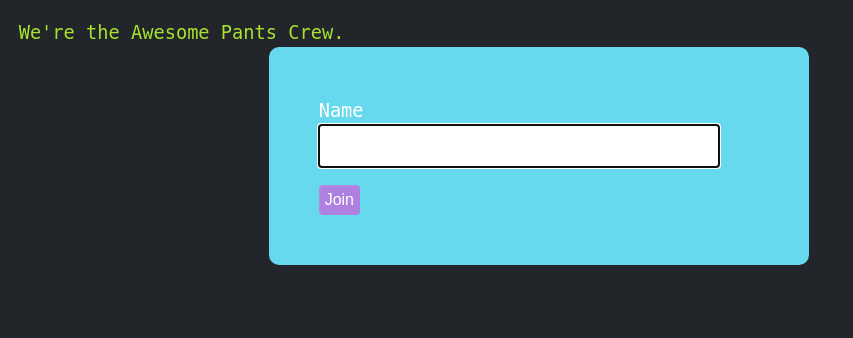
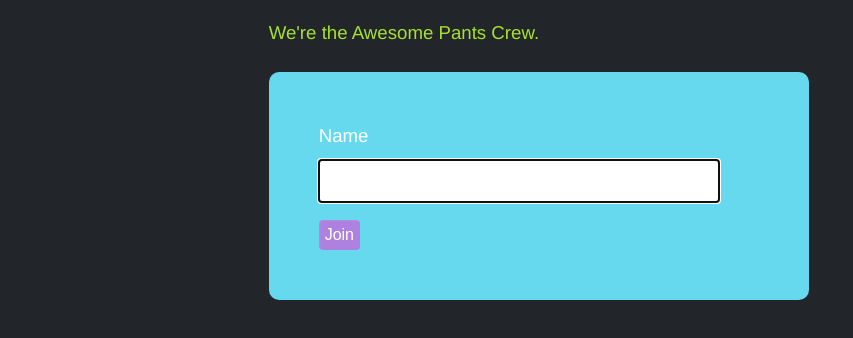
Before and after one commit to killman88/the401, a website: page index.html in a window 1280 px wide. Shown: the whole page, without its empty margins (0-853 px from the left). Drawn offline with Linux system fonts and the light colour scheme; no server answers.

Commit message:
edited page head

```diff
--- a/style.css
+++ b/style.css
@@ -83,7 +83,9 @@ table {
 
 header{
   color: #A6E22E;
-  margin- left:50px;
+  margin-left: 250px;
+  margin-bottom: 25px;
+  font-family: helvetica;
 }
 
 
@@ -223,11 +225,12 @@ form {
   border-radius:10px;
   background: #66D9EF;
   border:0px;
+  font-family: helvetica;
 }
 
 input[type=text], input[type=password] {
 	display: block;
-	margin: 0 0 1em 0;
+	margin: 10px 0 1em 0;
 	width: 400px;
 	border: 5px;
 	-moz-border-radius: 3px;
```
